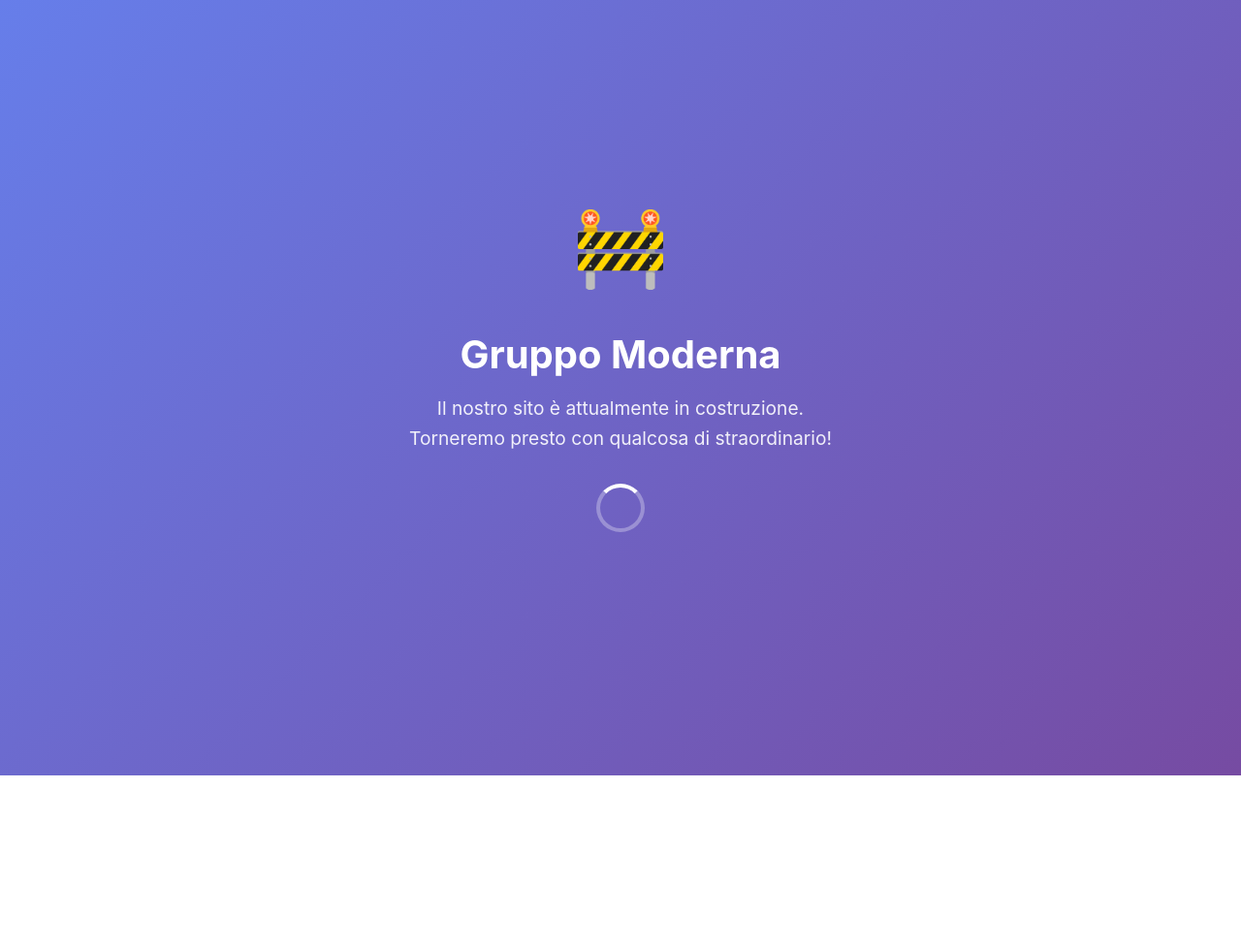
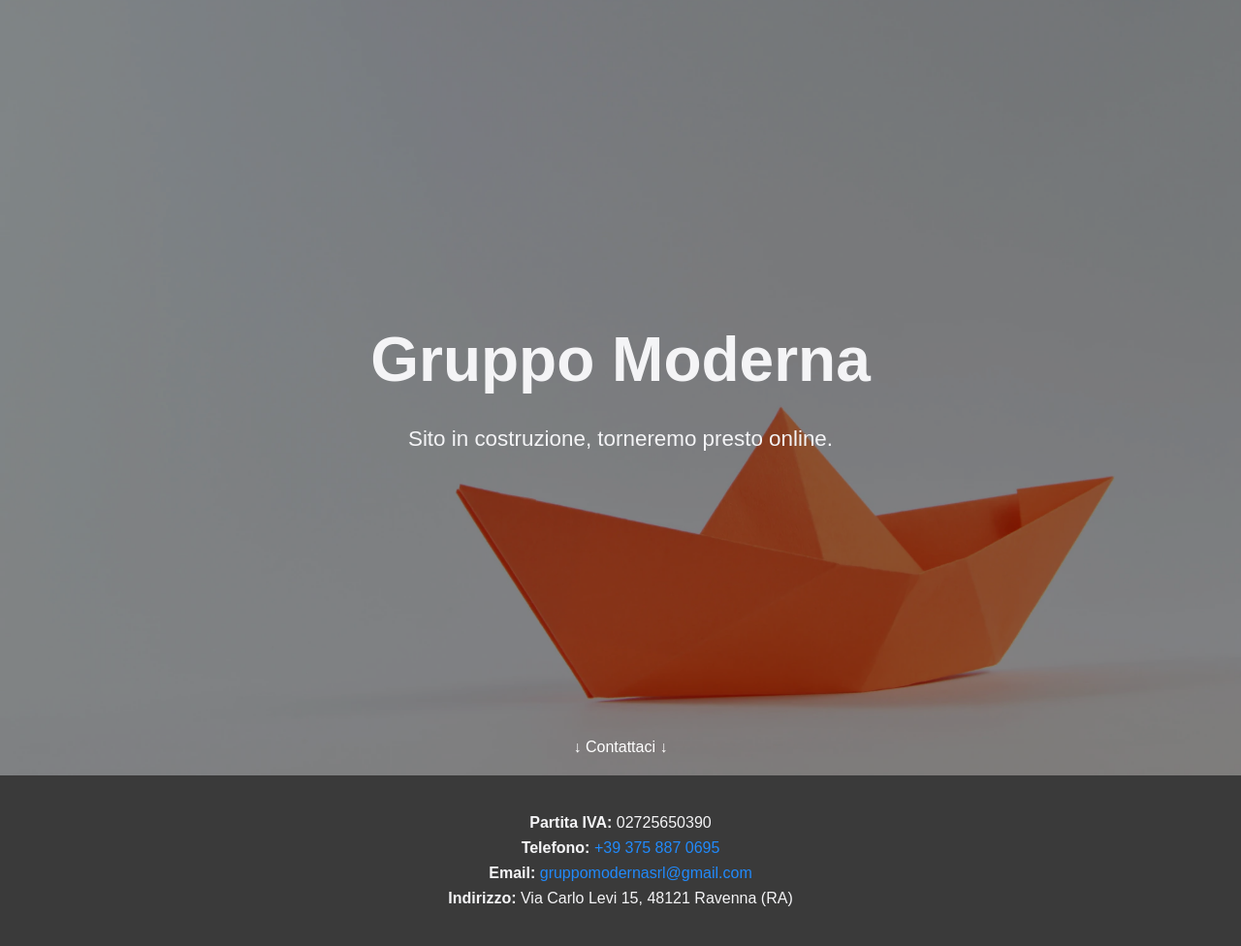
Before and after one commit to TommyT0mmY/GruppoModerna, a plain HTML site: page index.html in a window 1280 px wide. Shown: the whole page at 97% size. Before the commit the page ends 800 px from the top, so only its background shows below. Drawn offline with Linux system fonts and the light colour scheme; a web font is replaced by a local one.

Commit message:
New site under construction page

```diff
--- /dev/null
+++ b/css/style.css
@@ -0,0 +1,144 @@
+/* Reset & base styles */
+* {
+    margin: 0;
+    padding: 0;
+    box-sizing: border-box;
+}
+
+html, body {
+    height: 100%;
+    font-family: Arial;
+    font-family: 'Zalando Sans Expanded', Arial, Helvetica, sans-serif;
+}
+
+html {
+    scroll-behavior: smooth;
+}
+
+/* Hero section */
+.hero {
+    min-height: 100dvh;
+    background-image: url("/img/bg.webp");
+    background-size: cover;
+    background-position: center;
+    background-repeat: no-repeat;
+
+    display: flex;
+    flex-direction: column;
+    justify-content: center;
+    align-items: center;
+
+    text-align: center;
+    color: #f4f4f6;
+    position: relative;
+}
+
+/* Dark overlay */
+.hero::before {
+    content: "";
+    position: absolute;
+    inset: 0;
+    background: rgba(0, 0, 0, 0.45);
+    z-index: 1;
+}
+
+/* Text content */
+.hero h1,
+.hero p {
+    position: relative;
+    z-index: 2;
+}
+
+.hero h1 {
+    font-size: 4rem;
+    font-weight: 600;
+    margin-bottom: 2rem;
+    padding-left: 1rem;
+    padding-right: 1rem;
+}
+
+.hero p {
+    font-size: 1.4rem;
+    font-weight: 300;
+}
+
+/* Vertical screens (smartphone) */
+@media (orientation: portrait) {
+    .hero {
+        background-image: url("/img/bg-mobile.webp");
+    }
+}
+
+/* Contact Info Section */
+.contact-info {
+    background-color: rgba(0, 0, 0, 0.771);
+    padding: 2rem;
+    text-align: center;
+}
+
+.contact-info ul {
+    list-style: none;
+}
+
+.contact-info li {
+    margin: 0.5rem 0;
+    font-size: 1rem;
+    color: #f4f4f6;
+}
+
+.contact-info a {
+    color: #218afb;
+    text-decoration: none;
+}
+
+.contact-info a:hover {
+    text-decoration: underline;
+}
+
+.scroll-cta {
+    position: absolute;
+    bottom: 20px; /* vicino al bordo inferiore dell'hero */
+    left: 50%;
+    transform: translateX(-50%);
+    font-size: 1rem;
+    font-weight: 500;
+    color: #fff;
+    text-decoration: none;
+    z-index: 2;
+    cursor: pointer;
+    transition: all 0.3s ease;
+}
+
+.scroll-cta:hover {
+    color: #218afb;
+    transform: translateX(-50%) translateY(5px);
+}
+
+/* Optional: animazione di “bounce” per attirare l’attenzione */
+@keyframes bounce {
+    0%, 20%, 50%, 80%, 100% { transform: translateX(-50%) translateY(0); }
+    40% { transform: translateX(-50%) translateY(8px); }
+    60% { transform: translateX(-50%) translateY(4px); }
+}
+
+.scroll-cta {
+    animation: bounce 2s infinite;
+}
+
+@media (max-width: 600px) {
+    .hero h1 {
+        font-size: 2.2rem;
+    }
+
+    .hero p {
+        font-size: 0.9rem;
+    }
+
+    .contact-info {
+        padding: 1.5rem;
+    }
+
+    .contact-info li {
+        font-size: 0.8rem;
+    }
+}
--- a/index.html
+++ b/index.html
@@ -3,88 +3,36 @@
 <head>
     <meta charset="UTF-8">
     <meta name="viewport" content="width=device-width, initial-scale=1.0">
-    <title>Gruppo Moderna - Under Construction</title>
-    <style>
-        * {
-            margin: 0;
-            padding: 0;
-            box-sizing: border-box;
-        }
-
-        body {
-            font-family: -apple-system, BlinkMacSystemFont, 'Segoe UI', Roboto, 'Helvetica Neue', Arial, sans-serif;
-            background: linear-gradient(135deg, #667eea 0%, #764ba2 100%);
-            min-height: 100vh;
-            display: flex;
-            justify-content: center;
-            align-items: center;
-            color: #fff;
-        }
-
-        .container {
-            text-align: center;
-            padding: 2rem;
-            max-width: 600px;
-        }
-
-        .icon {
-            font-size: 5rem;
-            margin-bottom: 1.5rem;
-            animation: float 3s ease-in-out infinite;
-        }
-
-        h1 {
-            font-size: 2.5rem;
-            margin-bottom: 1rem;
-            font-weight: 700;
-        }
-
-        p {
-            font-size: 1.2rem;
-            opacity: 0.9;
-            line-height: 1.6;
-        }
-
-        .loader {
-            margin: 2rem auto;
-            width: 50px;
-            height: 50px;
-            border: 4px solid rgba(255, 255, 255, 0.3);
-            border-top-color: #fff;
-            border-radius: 50%;
-            animation: spin 1s linear infinite;
-        }
-
-        @keyframes spin {
-            to { transform: rotate(360deg); }
-        }
-
-        @keyframes float {
-            0%, 100% { transform: translateY(0px); }
-            50% { transform: translateY(-20px); }
-        }
-
-        @media (max-width: 600px) {
-            h1 {
-                font-size: 2rem;
-            }
-
-            p {
-                font-size: 1rem;
-            }
-
-            .icon {
-                font-size: 4rem;
-            }
-        }
-    </style>
+    <title>Gruppo Moderna - In costruzione</title>
+    <link rel="preconnect" href="https://fonts.googleapis.com" />
+    <link rel="preconnect" href="https://fonts.gstatic.com" crossorigin />
+    <link rel="preload" as="style" href="https://fonts.googleapis.com/css2?family=Zalando+Sans+Expanded:ital,wght@0,200..900;1,200..900&display=swap" />
+    <link rel="stylesheet" href="https://fonts.googleapis.com/css2?family=Zalando+Sans+Expanded:ital,wght@0,200..900;1,200..900&display=swap" media="print" onload="this.media='all'" />
+    <link rel="stylesheet" href="css/style.css">
+    <script>
+        document.querySelector('.scroll-cta').addEventListener('click', function(e) {
+            e.preventDefault();
+            document.querySelector('#contact').scrollIntoView({
+                behavior: 'smooth',
+            });
+        });
+    </script>
 </head>
 <body>
-    <div class="container">
-        <div class="icon">🚧</div>
-        <h1>Gruppo Moderna</h1>
-        <p>Il nostro sito è attualmente in costruzione.<br>Torneremo presto con qualcosa di straordinario!</p>
-        <div class="loader"></div>
-    </div>
+    <main>
+        <section class="hero">
+            <h1>Gruppo Moderna</h1>
+            <p>Sito in costruzione, torneremo presto online.</p>
+            <a href="#contact" class="scroll-cta">↓ Contattaci ↓</a>
+        </section>
+        <section class="contact-info" id="contact">
+            <ul>
+                <li><strong>Partita IVA:</strong> 02725650390</li>
+                <li><strong>Telefono:</strong> <a href="tel:+393758870695">+39 375 887 0695</a></li>
+                <li><strong>Email:</strong> <a href="mailto:gruppomodernasrl@gmail.com">gruppomodernasrl@gmail.com</a></li>
+                <li><strong>Indirizzo:</strong> Via Carlo Levi 15, 48121 Ravenna (RA)</li>
+            </ul>
+        </section>
+    </main>
 </body>
 </html>
```
Also changed, not shown: img/bg-mobile.webp (added), img/bg.webp (added).
